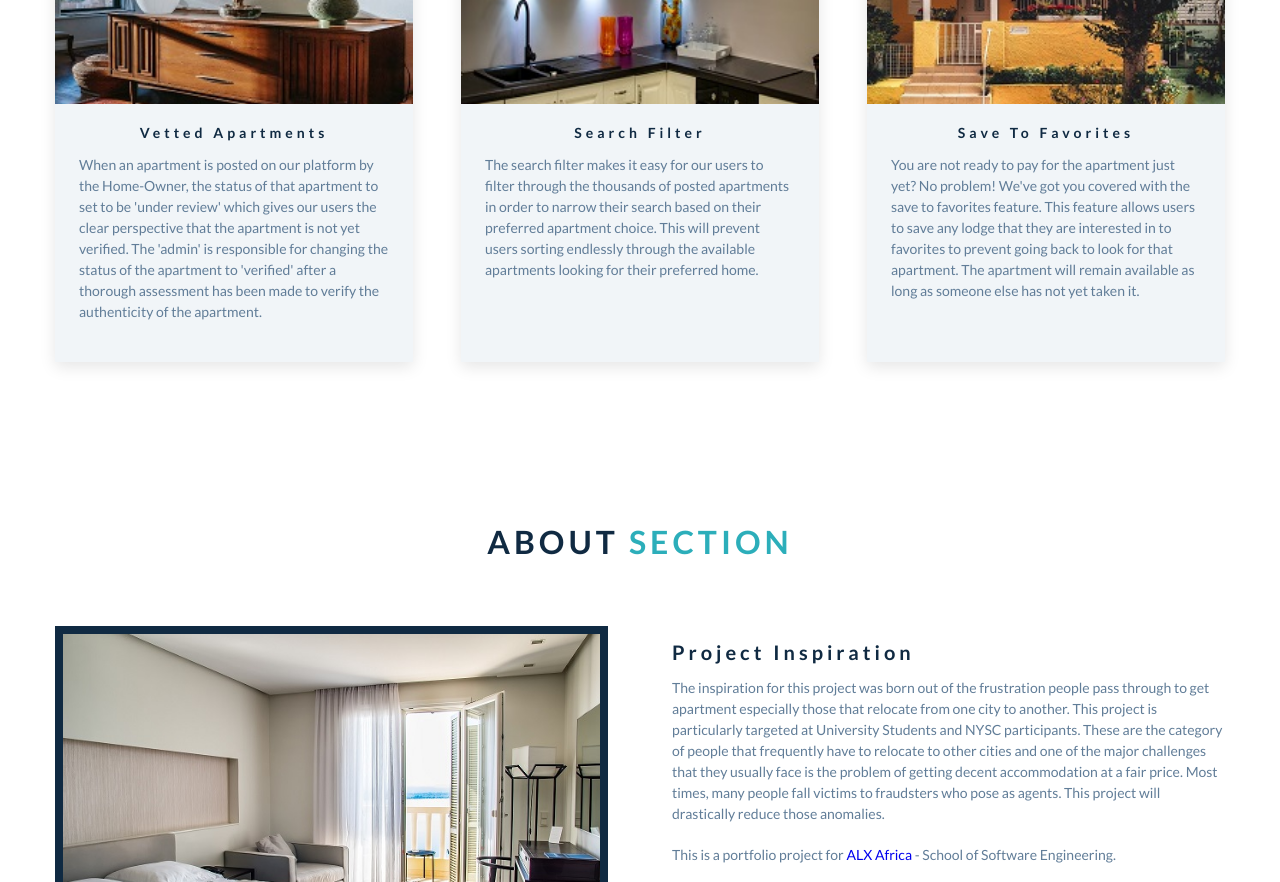
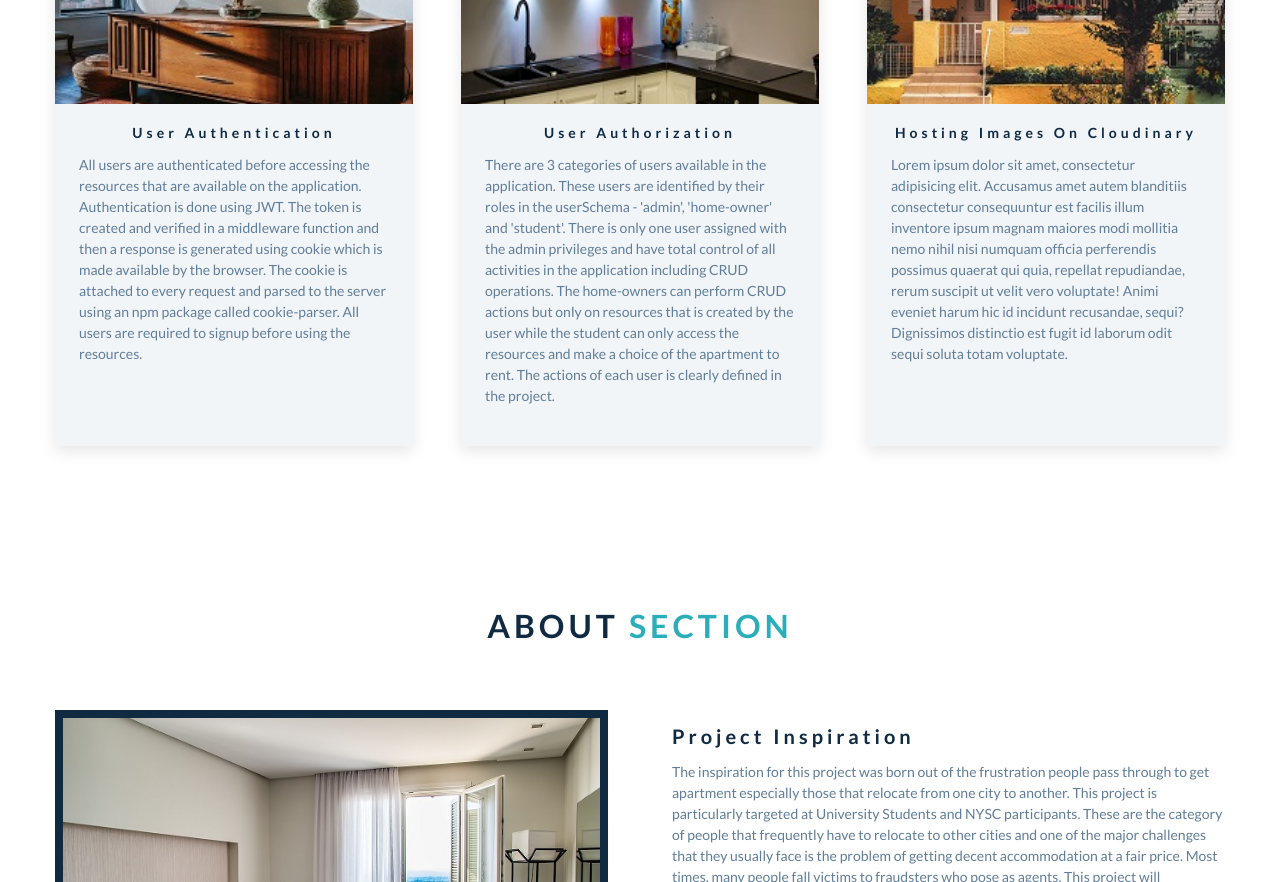
Before and after one commit to aniebietafia/alx-se-landing-page, a plain HTML site: page index.html in a window 1280 px wide. Shown: the part 1120-2002 px from the top of the page. Drawn offline with Linux system fonts and the light colour scheme.

Commit message:
adding the project's landing page

```diff
--- a/index.html
+++ b/index.html
@@ -60,9 +60,9 @@
             </div>
 <!--feature info-->
             <div class="feature-info">
-                <h4>Vetted Apartments</h4>
+                <h4>User Authentication</h4>
                 <p>
-                    When an apartment is posted on our platform by the Home-Owner, the status of that apartment to set to be 'under review' which gives our users the clear perspective that the apartment is not yet verified. The 'admin' is responsible for changing the status of the apartment to 'verified' after a thorough assessment has been made to verify the authenticity of the apartment.
+                    All users are authenticated before accessing the resources that are available on the application. Authentication is done using JWT. The token is created and verified in a middleware function and then a response is generated using cookie which is made available by the browser. The cookie is attached to every request and parsed to the server using an npm package called cookie-parser. All users are required to signup before using the resources.
                 </p>
             </div>
         </article>
@@ -73,9 +73,9 @@
             </div>
             <!--feature info-->
             <div class="feature-info">
-                <h4>Search Filter</h4>
+                <h4>User Authorization</h4>
                 <p>
-                    The search filter makes it easy for our users to filter through the  thousands of posted apartments in order to narrow their search based on their preferred apartment choice. This will prevent users sorting endlessly through the available apartments looking for their preferred home.
+                    There are 3 categories of users available in the application. These users are identified by their roles in the userSchema - 'admin', 'home-owner' and 'student'. There is only one user assigned with the admin privileges and have total control of all activities in the application including CRUD operations. The home-owners can perform CRUD actions but only on resources that is created by the user while the student can only access the resources and make a choice of the apartment to rent. The actions of each user is clearly defined in the project.
                 </p>
             </div>
         </article>
@@ -86,9 +86,9 @@
             </div>
             <!--feature info-->
             <div class="feature-info">
-                <h4>Save to Favorites</h4>
+                <h4>Hosting Images on Cloudinary</h4>
                 <p>
-                    You are not ready to pay for the apartment just yet? No problem! We've got you covered with the save to favorites feature. This feature allows users to save any lodge that they are interested in to favorites to prevent going back to look for that apartment. The apartment will remain available as long as someone else has not yet taken it.
+                   Lorem ipsum dolor sit amet, consectetur adipisicing elit. Accusamus amet autem blanditiis consectetur consequuntur est facilis illum inventore ipsum magnam maiores modi mollitia nemo nihil nisi numquam officia perferendis possimus quaerat qui quia, repellat repudiandae, rerum suscipit ut velit vero voluptate! Animi eveniet harum hic id incidunt recusandae, sequi? Dignissimos distinctio est fugit id laborum odit sequi soluta totam voluptate.
                 </p>
             </div>
         </article>
```
